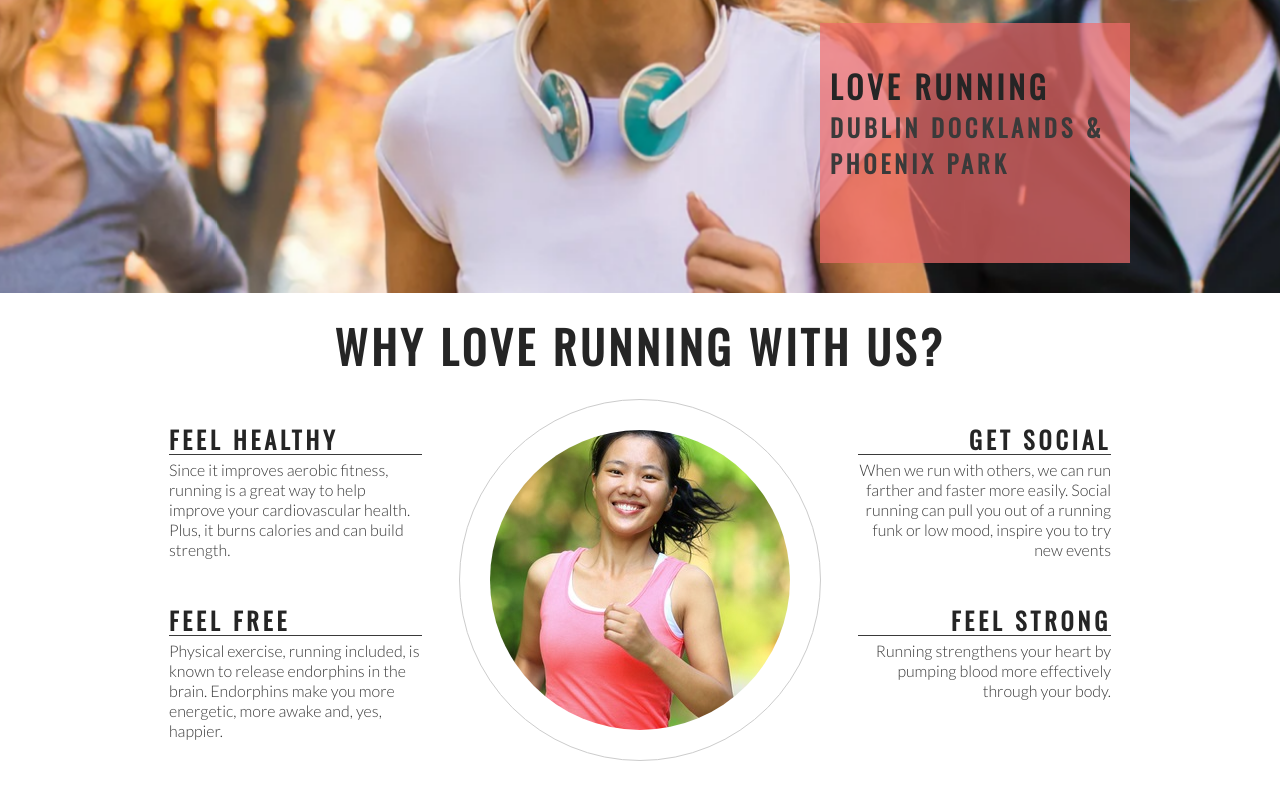
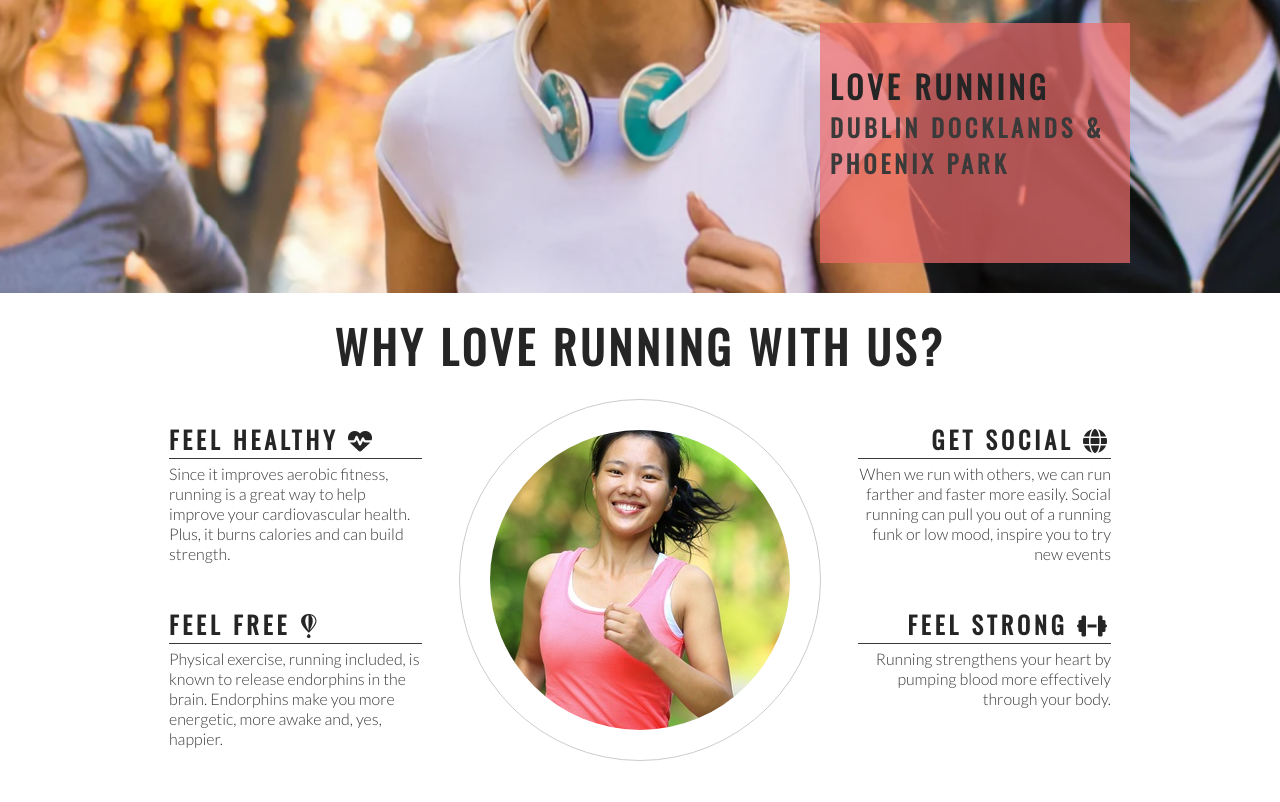
Before and after one commit to ankasendo/Love-Running-1, a plain HTML site: page index.html in a window 1280 px wide. Shown: the part 382-1184 px from the top of the page. Drawn offline with nearby package versions, Linux system fonts and the light colour scheme.

Commit message:
Add font awesome icons to club ethos section

```diff
--- a/index.html
+++ b/index.html
@@ -42,7 +42,7 @@
         <h2 id="welcome">Why love running with us?</h2>
         <div id="left-about">
             <div class="left-about-heading">
-                <h2>Feel Healthy</h2>
+                <h2>Feel Healthy <i class="fa-solid fa-heart-pulse"></i></h2>
                 <hr>
                 <p>
                     Since it improves aerobic fitness, running is a great way to help improve your cardiovascular
@@ -51,7 +51,7 @@
 
             </div>
             <div class="left-about-heading">
-                <h2>Feel Free</h2>
+                <h2>Feel Free <i class="fa-brands fa-fly"></i></h2>
                 <hr>
                 <p>
                     Physical exercise, running included, is known to release endorphins in the brain. Endorphins make
@@ -62,14 +62,14 @@
         </div>
         <div id="right-about">
             <div class="right-about-heading">
-                <h2>Get Social</h2>
+                <h2>Get Social <i class="fa-solid fa-globe"></i></h2>
                 <hr>
                 <p>When we run with others, we can run farther and faster more easily. Social running can pull you out
                     of a
                     running funk or low mood, inspire you to try new events</p>
             </div>
             <div class="right-about-heading">
-                <h2>Feel Strong</h2>
+                <h2>Feel Strong <i class="fa-solid fa-dumbbell"></i></h2>
                 <hr>
                 <p>Running strengthens your heart by pumping blood more effectively through your body.</p>
             </div>
@@ -88,6 +88,8 @@
     <footer>
         Social links here
     </footer>
+    <!--font awesome script-->
+    <script src="https://kit.fontawesome.com/56f3c41745.js" crossorigin="anonymous"></script>
 </body>
 
 </html>
```
